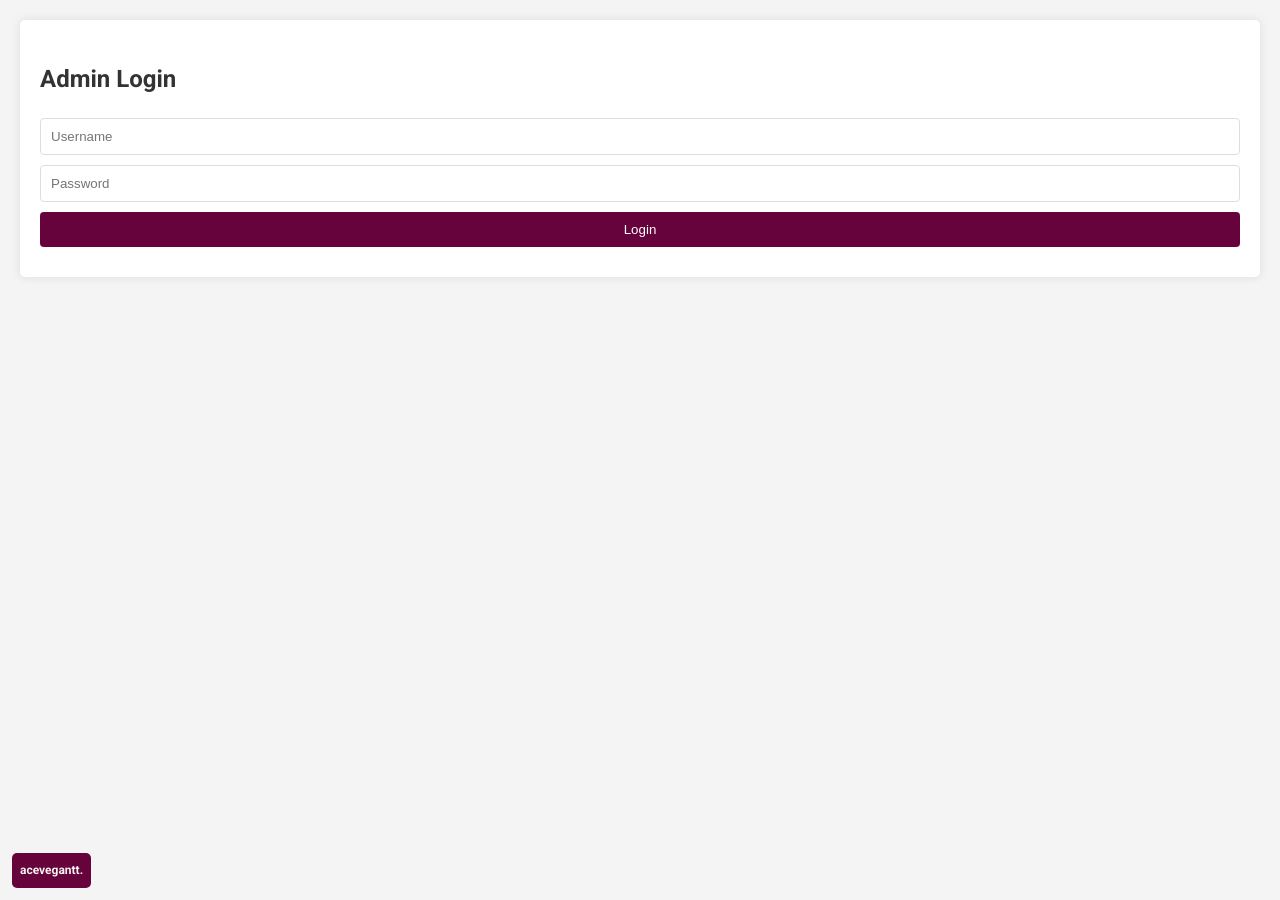
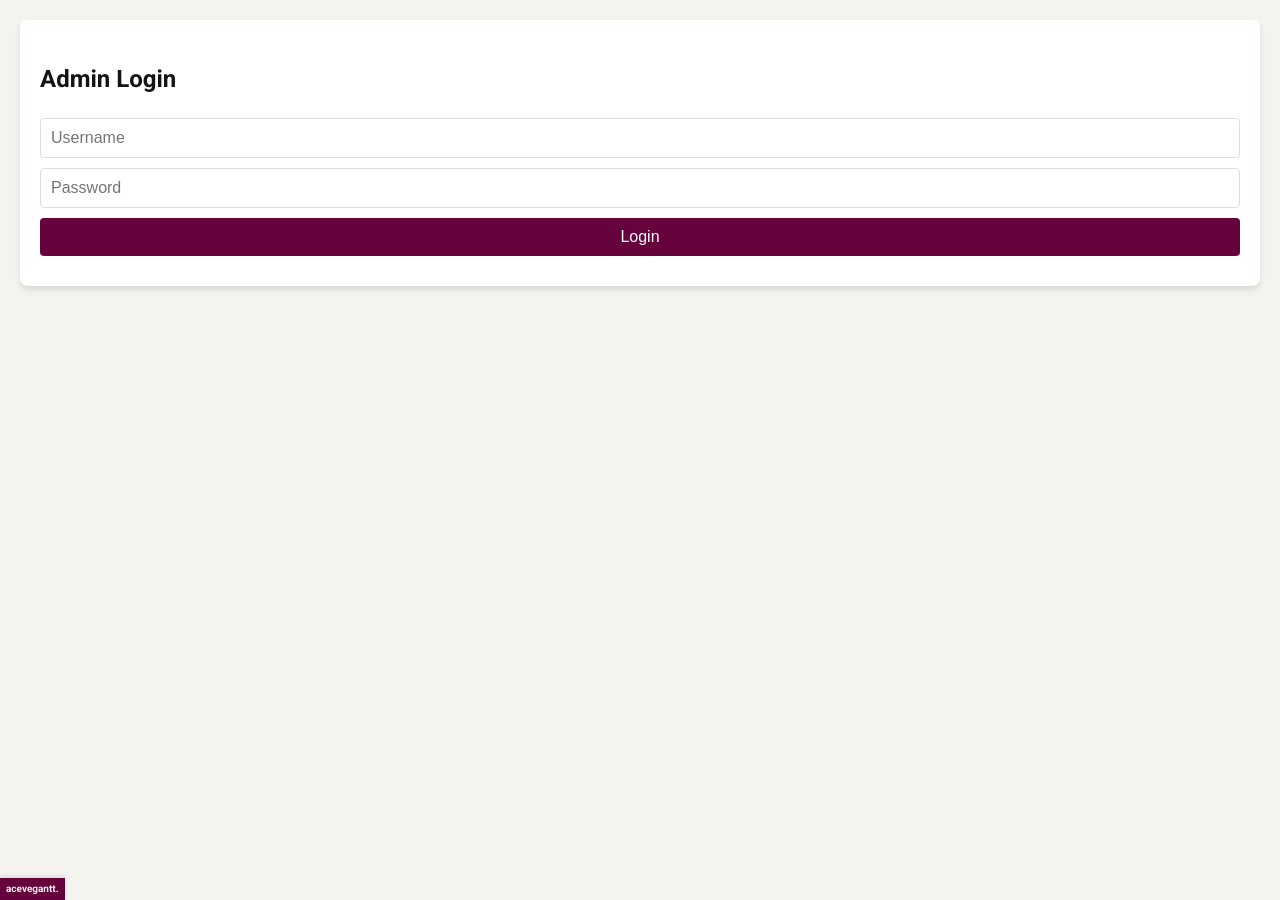
Before and after one commit to ekjaisal/acevegantt, a Jekyll site: the page frontend/admin.html, which Jekyll copies as it is, in a window 1280 px wide. Built offline with Jekyll 4.4.1, drawn with Linux system fonts in a browser that asks for light colours.

Commit message:
Updated acevegantt. label placement

```diff
--- a/frontend/admin.html
+++ b/frontend/admin.html
@@ -8,24 +8,25 @@
 <head>
     <meta charset="UTF-8">
     <meta name="viewport" content="width=device-width, initial-scale=1.0">
-    <title>Admin Panel</title>
-    <link href="https://fonts.googleapis.com/css2?family=Roboto:wght@700&display=swap" rel="stylesheet">
+    <title>acevegantt. Admin Panel</title>
+    <link href="https://fonts.googleapis.com/css2?family=Roboto:wght@300;400;700&display=swap" rel="stylesheet">
     <style>
         body {
             font-family: 'Roboto', Arial, sans-serif;
             line-height: 1.6;
             margin: 0;
             padding: 20px;
-            background-color: #f4f4f4;
+            background-color: #f5f3ef;
+            color: #141414;
         }
         h1, h2 {
-            color: #333;
+            color: #141414;
         }
         #login-form, #admin-panel {
             background-color: #fff;
             padding: 20px;
-            border-radius: 5px;
-            box-shadow: 0 0 10px rgba(0,0,0,0.1);
+            border-radius: 8px;
+            box-shadow: 0 4px 6px rgba(0,0,0,0.1);
             margin-bottom: 20px;
         }
         input, button {
@@ -36,12 +37,15 @@
             border: 1px solid #ddd;
             border-radius: 4px;
             box-sizing: border-box;
+            font-size: 16px;
         }
         button {
             background-color: #66023C;
             color: #fff;
             border: none;
             cursor: pointer;
+            font-weight: 400;
+            transition: background-color 0.3s ease;
         }
         button:hover {
             background-color: #1B7541;
@@ -63,10 +67,11 @@
         table {
             width: 100%;
             border-collapse: collapse;
+            margin-bottom: 20px;
         }
         th, td {
             text-align: left;
-            padding: 8px;
+            padding: 12px 8px;
             border-bottom: 1px solid #ddd;
         }
         th {
@@ -98,21 +103,36 @@
             white-space: nowrap;
         }
 
-        #branding {
+        #acevegantt-label {
             position: fixed;
-            bottom: 0.75em;
-            left: 0.75em;
+            bottom: 0;
+            left: 0;
             background-color: #66023C;
-            padding: 0.5em;
-            border-radius: 5px;
+            padding: 3px 6px;
+            z-index: 1000;
+            box-shadow: 0 -2px 4px rgba(0,0,0,0.1);
+            width: auto;
+            text-align: center;
         }
 
-        #branding h3 {
+        #acevegantt-label h3 {
             margin: 0;
             font-family: 'Roboto', sans-serif;
             font-weight: bold;
             color: #f5f3ef;
-            font-size: 0.75em;
+            font-size: 10px;
+            white-space: nowrap;
+        }
+
+        #acevegantt-label a {
+            text-decoration: none;
+            color: inherit;
+            transition: opacity 0.3s ease;
+            display: block;
+        }
+
+        #acevegantt-label a:hover {
+            opacity: 0.8;
         }
 
         @media (max-width: 768px) {
@@ -186,12 +206,20 @@
                 flex: 1;
                 min-width: 80px;
             }
+
+            #acevegantt-label {
+                padding: 3px 6px;
+            }
+
+            #acevegantt-label h3 {
+                font-size: 5px;
+            }
         }
     </style>
 </head>
 <body>
-    <div id="branding">
-        <h3>acevegantt.</h3>
+    <div id="acevegantt-label">
+        <h3><a href="https://acevegantt.jaisal.in" target="_blank" rel="noopener noreferrer">acevegantt.</a></h3>
     </div>
     <div id="login-form">
         <h2>Admin Login</h2>
@@ -232,7 +260,7 @@
             </thead>
             <tbody></tbody>
         </table>
-		<br>
+        <br>
         <button onclick="exportToCsv()">Export to CSV</button>
         <input type="file" id="csvFile" accept=".csv" style="display: none;">
         <button onclick="document.getElementById('csvFile').click()">Import from CSV</button>
```
Also changed, not shown: other parts of frontend/admin.html (+1 -1 lines), frontend/index.html (+34 -37 lines).
